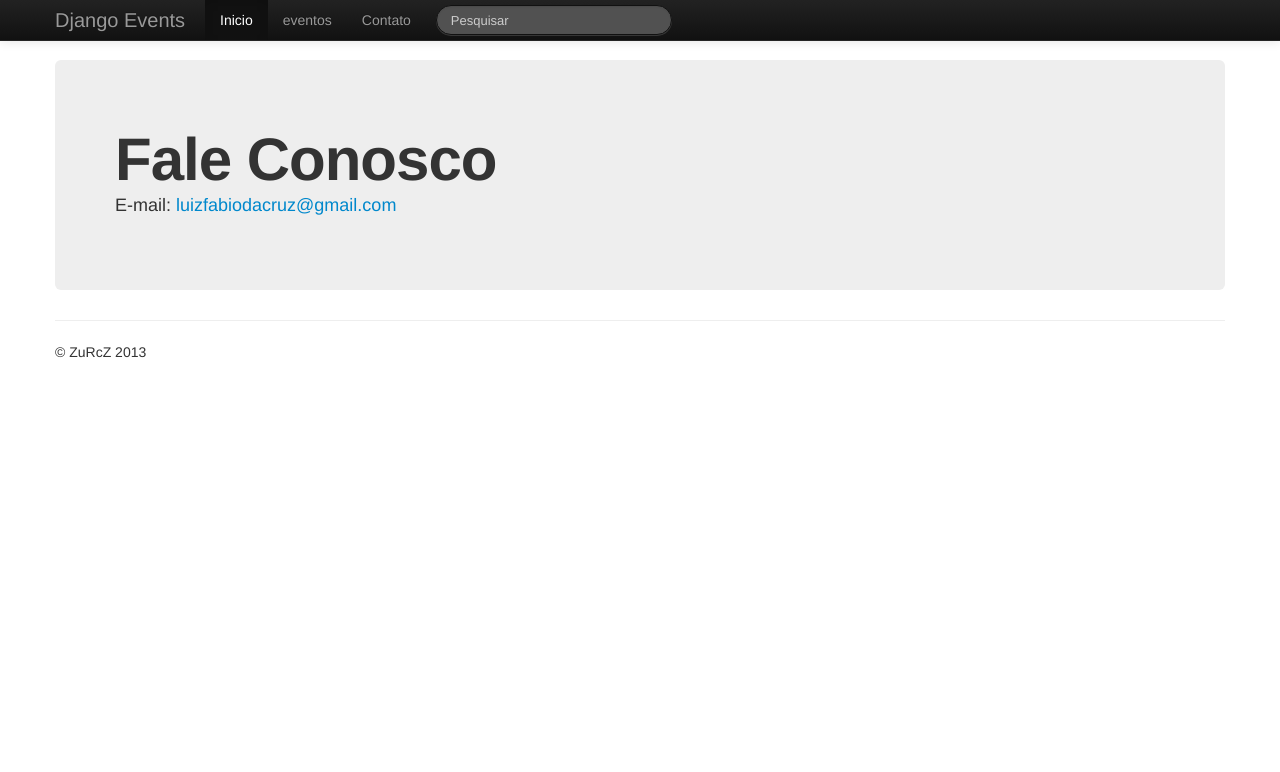
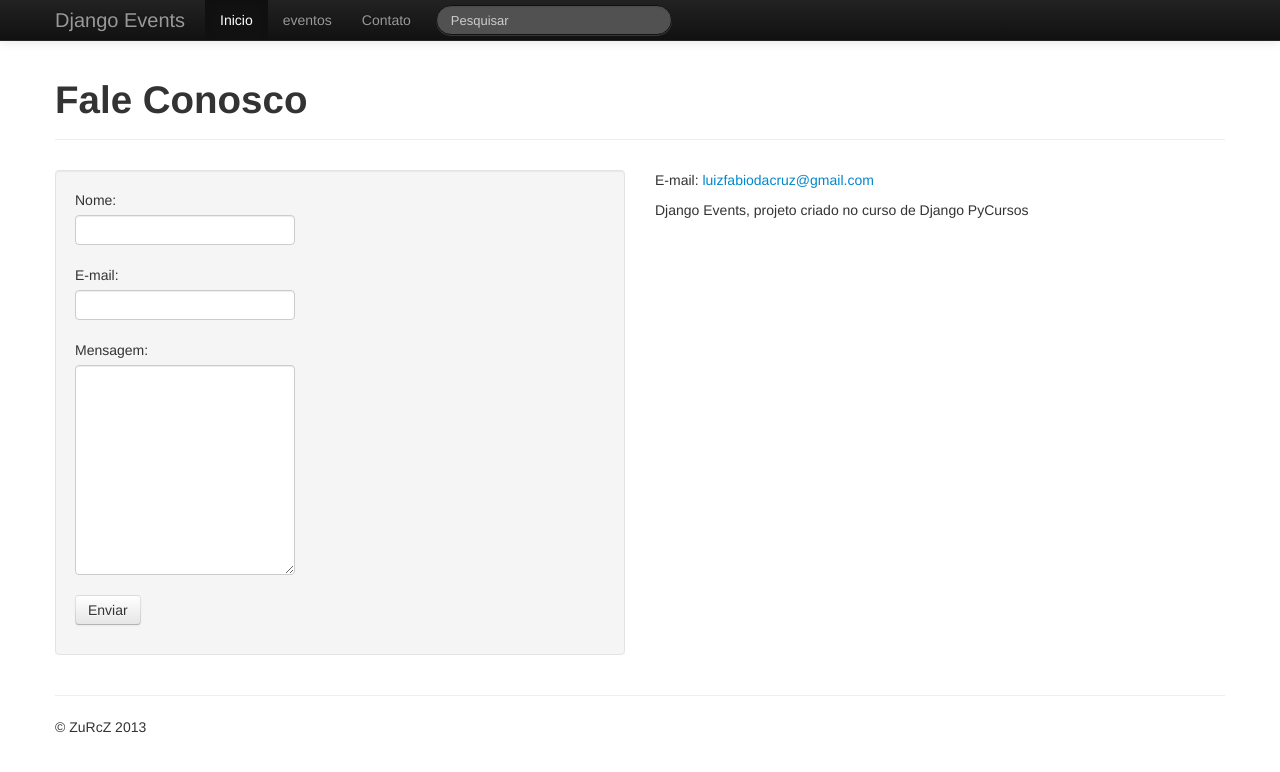
Before and after one commit to zurcx/bkp_provi_djangoevents, a Django app: page /fale-conosco/ in a window 1280 px wide. Shown: the top 772 px of the page. Run offline with Django 3.2, Linux system fonts and the light colour scheme; parts of the project's set-up code (start-up, migrations or seed data) failed here and were passed over.

Commit message:
primeiro commit

```diff
--- /dev/null
+++ b/djangoevents/core/forms.py
@@ -0,0 +1,18 @@
+# encoding: utf-8
+
+from django import forms
+
+from django.core.mail import send_mail
+
+class ContactForm(forms.Form):
+
+	name = forms.CharField(label=u'Nome')
+	email = forms.EmailField(label=u'E-mail')
+	message = forms.CharField(label=u'Mensagem',
+							  widget=forms.Textarea)
+	def send_mail(self):
+		subject = u'E-mail de Contado de: %s' % self.cleaned_data['name']
+		message = u'E-mail: %s\n Mensagem: %s' %\
+					(self.cleaned_data['email'], self.cleaned_data['message'])
+		send_mail(subject, message, 'luizfabiodabruz@gmail.com',
+			['luizfabiodacruz@gmai.com'])
--- a/djangoevents/core/views.py
+++ b/djangoevents/core/views.py
@@ -5,6 +5,7 @@ from django.shortcuts import render
 from django.template import RequestContext
 from django.http import HttpResponse
 
+from forms import ContactForm
 
 def home(request):
 	context = {
@@ -14,4 +15,13 @@ def home(request):
 	return render(request, "home.html", context)
 
 def contact(request):
-	return render(request, "contact.html", {})
+	context = {}
+	if request.method == 'POST':
+		form = ContactForm(request.POST)
+		if form.is_valid():
+			form.send_mail()
+			context['success'] = True
+	else:
+		form = ContactForm()
+	context['form'] = form
+	return render(request, "contact.html", context)
--- a/djangoevents/djangoevents/settings.py
+++ b/djangoevents/djangoevents/settings.py
@@ -154,3 +154,6 @@ LOGGING = {
         },
     }
 }
+
+
+EMAIL_BACKEND = 'django.core.mail.backends.console.EmailBackend'
--- a/djangoevents/djangoevents/templates/contact.html
+++ b/djangoevents/djangoevents/templates/contact.html
@@ -2,8 +2,46 @@
 
 
 {% block container %}
-  <div class="hero-unit">
+  <div class="page-header">
     <h1>Fale Conosco</h1>
-    <p>E-mail: <a href="mailto:luizfabiodacruz@gmail.com">luizfabiodacruz@gmail.com</a></p>
+  </div>
+  <div class="row">
+  	<div class="span6">
+  		{% if success%}
+  			<div class="alert alert-success">
+  				<p>
+  					Mensagem de contato enviada com sucesso!
+  				</p>
+  			</div>
+  		{% else %}
+  		<form action="" method="post" class="well">
+  			{% csrf_token %}
+  			{% for field in form %}
+  				<div class="control-group{% if field.errors %} error{% endif %}">
+  				{{ field.label_tag }}
+				{{ field }}
+				{%  if  field.errors %}
+					<span class="help-block">
+						{{ field.errors|join:", " }}
+					</span>
+				{% endif %}
+  				</div>
+  			{% endfor %}
+  			<div class="control-group">
+  				<button type="submit" class="btn">Enviar</button>
+  			</div>
+  		</form>
+  		{% endif %}
+  	</div>
+ 	<div class='span6'>
+		<p>E-mail:
+			<a href="mailto:luizfabiodacruz@gmail.com">
+				luizfabiodacruz@gmail.com
+			</a>
+			<p>
+				Django Events, projeto criado no curso de Django PyCursos
+			</p>
+		</p>
+ 	</div>
   </div>
 {% endblock %}
--- /dev/null
+++ b/djangoevents/requirements.txt
@@ -0,0 +1,4 @@
+Django==1.4
+distribute==0.6.34
+wsgiref==0.1.2
+psycopg2==2.4.5
```
Also changed, not shown: 1 other file.
